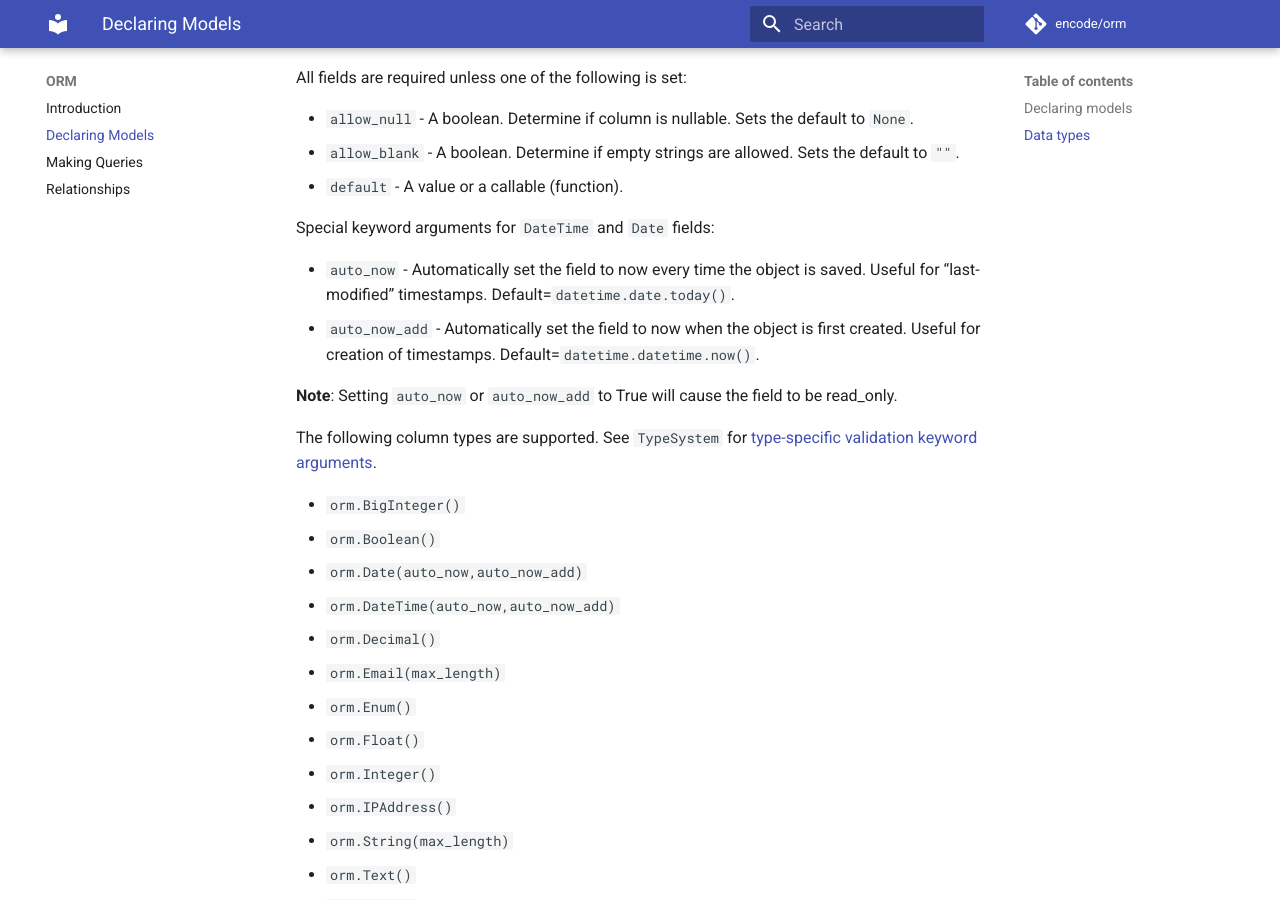
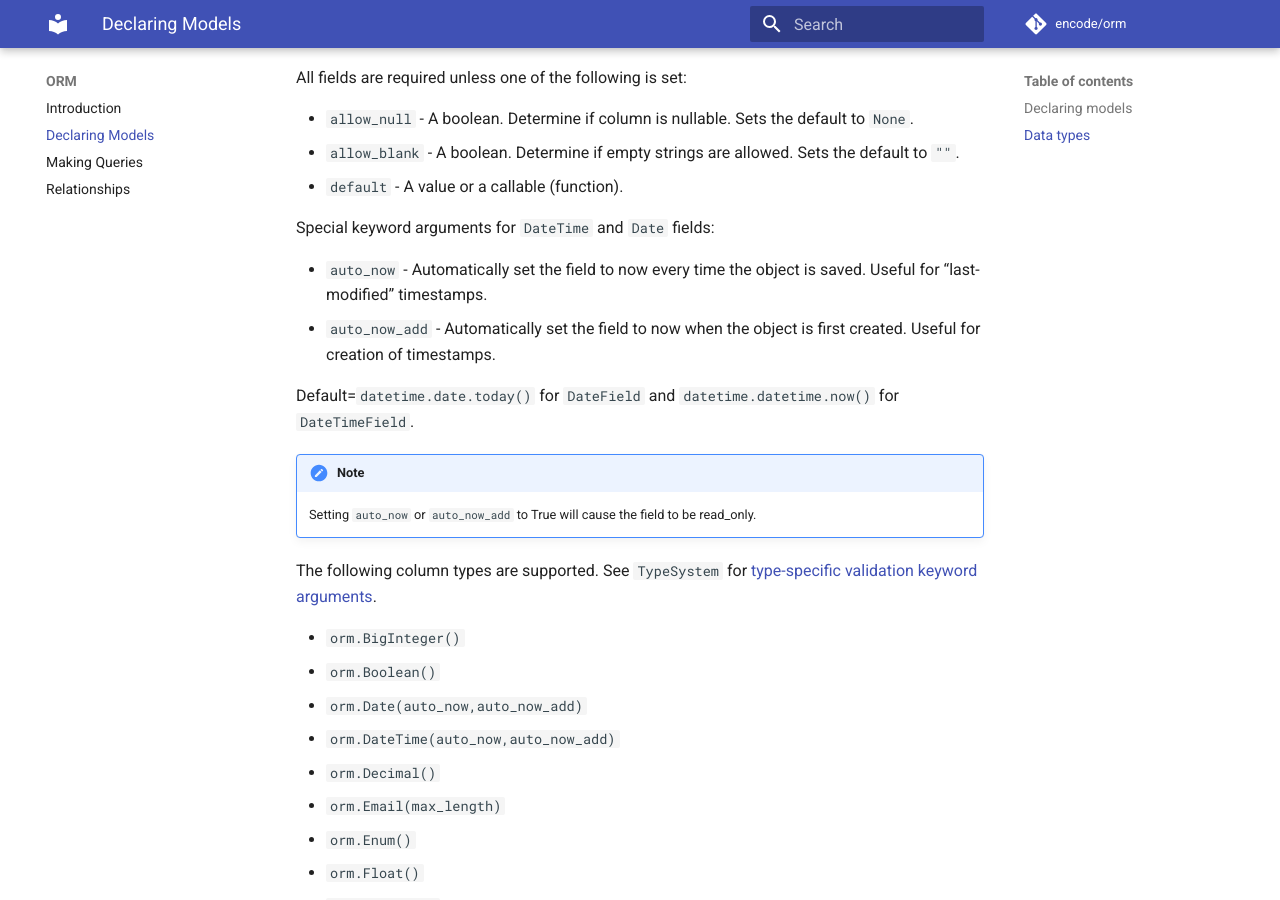
Before and after one commit to encode/orm, an MkDocs documentation site: the page built from docs/declaring_models.md, in a window 1280 px wide and 900 px high, scrolled down 1126 px. Built offline with MkDocs 1.6.1 and Material for MkDocs 9.7.7, drawn with Linux system fonts in a browser that asks for light colours; comment, search, counter and statistics services are not loaded.

Commit message:
declare default value for auto_now and auto_now_add

```diff
--- a/docs/declaring_models.md
+++ b/docs/declaring_models.md
@@ -54,10 +54,13 @@ All fields are required unless one of the following is set:
 
 Special keyword arguments for `DateTime` and `Date` fields:
 
-- `auto_now` - Automatically set the field to now every time the object is saved. Useful for “last-modified” timestamps. Default=`datetime.date.today()`.
-- `auto_now_add` - Automatically set the field to now when the object is first created. Useful for creation of timestamps. Default=`datetime.datetime.now()`.
+- `auto_now` - Automatically set the field to now every time the object is saved. Useful for “last-modified” timestamps.
+- `auto_now_add` - Automatically set the field to now when the object is first created. Useful for creation of timestamps.
 
-**Note**: Setting `auto_now` or `auto_now_add` to True will cause the field to be read_only.
+Default=`datetime.date.today()` for `DateField` and `datetime.datetime.now()` for `DateTimeField`.
+
+!!! note
+    Setting `auto_now` or `auto_now_add` to True will cause the field to be read_only.
 
 The following column types are supported.
 See `TypeSystem` for [type-specific validation keyword arguments][typesystem-fields].
```
